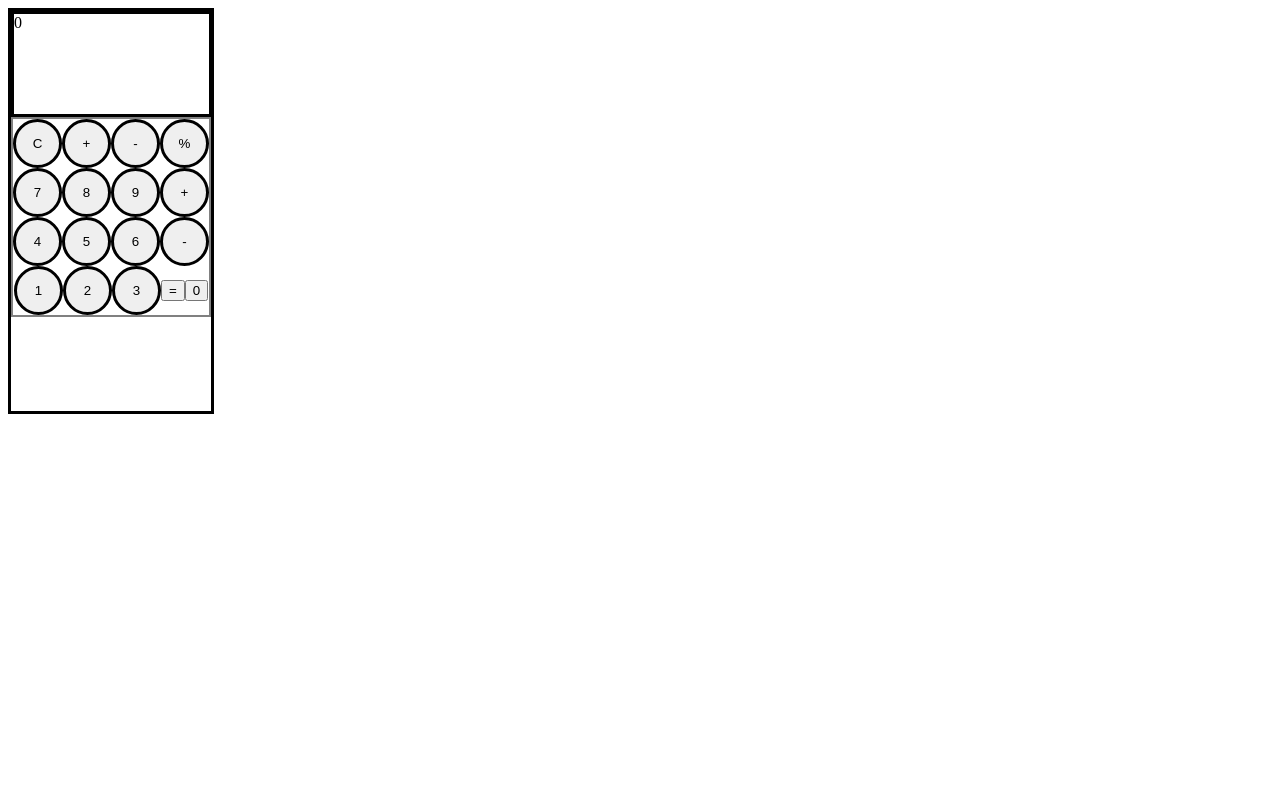
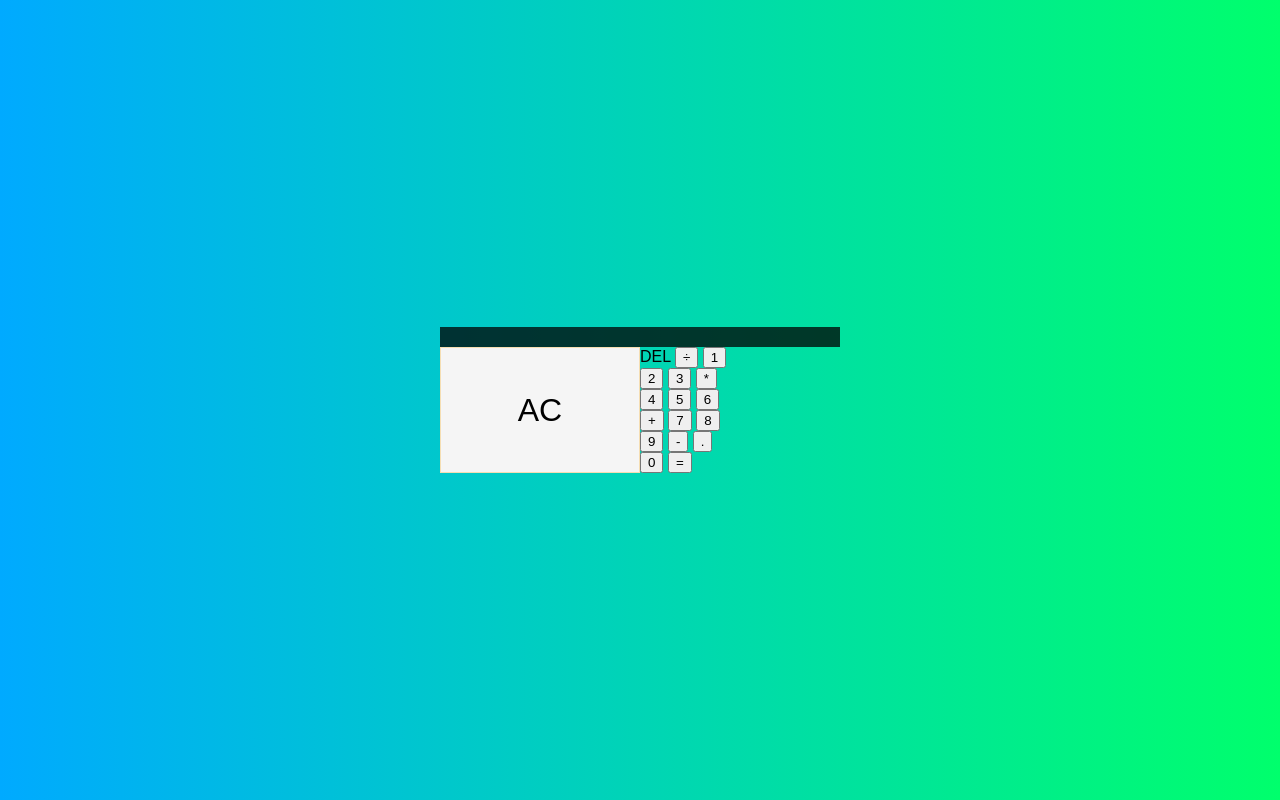
Before and after one commit to MaweniLive/calculater, a plain HTML site: page index.html in a window 1280 px wide. Drawn offline with Linux system fonts and the light colour scheme.

Commit message:
js update

```diff
--- a/index.html
+++ b/index.html
@@ -5,30 +5,35 @@
     <meta charset="UTF-8" />
     <meta http-equiv="X-UA-Compatible" content="IE=edge" />
     <meta name="viewport" content="width=device-width, initial-scale=1.0" />
+    <link rel="stylesheet" href="./styling.css/styling.css">
     <title>Document</title>
   </head>
   <body>
-    <div class="calculater">
-      <div id="output">0</div>
-      <div class="buttons">
-        <button class="items">C</button>
-        <button class="items">+</button>
-        <button class="items">-</button>
-         <button class="items">%</button>
-        <button class="items">7</button>
-        <button class="items">8</button>
-        <button class="items">9</button>
-        <button class="items">+</button>
-        <button class="items">4</button>
-        <button class="items">5</button>
-        <button class="items">6</button>
-        <button class="items">-</button>
-        <button class="items">1</button>
-        <button class="items">2</button>
-        <button class="items">3</button>
-        <button class="itmes">=</button>
-        <button class="itmes">0</button>
+    <div class="calculator-grid">
+      <div class="output">
+        <div class="previous-operand"></div>
+        <div class="current-operand"></div>
       </div>
+      <button class="span-two">AC</button>
+      <butto>DEL</button>
+      <button >÷</button>
+      <button >1</button>
+      <button >2</button>
+      <button >3</button>
+      <button >*</button>
+      <button >4</button>
+      <button >5</button>
+      <button >6</button>
+      <button >+</button>
+      <button >7</button>
+      <button >8</button>
+      <button >9</button>
+      <button >-</button>
+      <button >.</button>
+      <button >0</button>
+      <button class="span-two">=</button>
     </div>
+    <script src="./index.js">
+    </script>
   </body>
 </html>
--- a/styling.css/styling.css
+++ b/styling.css/styling.css
@@ -1,30 +1,51 @@
-.calculater {
-  width: 200px;
-  height: 400px;
-  border: solid black;
+*, *::before, *::after {
+box-sizing: border-box;
+font-family: Gotham Rounded,sans-serif;
+font-weight: normal;
 }
 
-.buttons {
-  width: 196px;
-  border: 2px solid gray;
+body {
+  padding: 0;
   margin: 0;
+  background: linear-gradient(to right,#00AAFF,#00FF6C);
+}
+.calculator-grid {
+  display: grid;
+  justify-content: center;
+  align-content: center;
+  min-height: 100vh;
+  grid-template-columns: repeat(4,100px);
+  grid-template-row: minmax(120px,auto) repeat(5,100px);
+}
+.calculator-grid > button {
+  cursor: pointer;
+  font-size: 2rem;
+  border: 1px solid wheat;
+  outline: none;
+  background-color:whitesmoke ;
+}
+.calculator-grid > button:hover {
+  background-color: aquamarine;
+}
+.span-two {
+  grid-column: span 2;
+}
+.output {
+  grid-column: 1 / -1;
+  background-color: rgba(0, 0, 0, .75);
   display: flex;
-  flex-direction: row;
-  flex-wrap: wrap;
-  align-content: center;
-  justify-content: center;
-  align-items: center;
-   color: aqua;
+  align-items: flex-end;
+  justify-content: space-between;
+  flex-direction: column;
+  padding: 10px;
+  word-wrap: break-word;
+  word-break: break-all;
 }
-button.items {
-  width: 25%;
-  aspect-ratio: 1;
-  border: solid black;
-  border-radius: 50%;
-
+output .previous-operand {
+  color: rgba(255, 255, 255, .75);
+  font-size: 1.5rem;
 }
-#output {
-    width: 195px;
-    height: 100px;
-    border: solid;
+output .current-operand {
+  color: white;
+  font-size: 1.5rem;*/
 }
```
Also changed, not shown: index.js (added).
